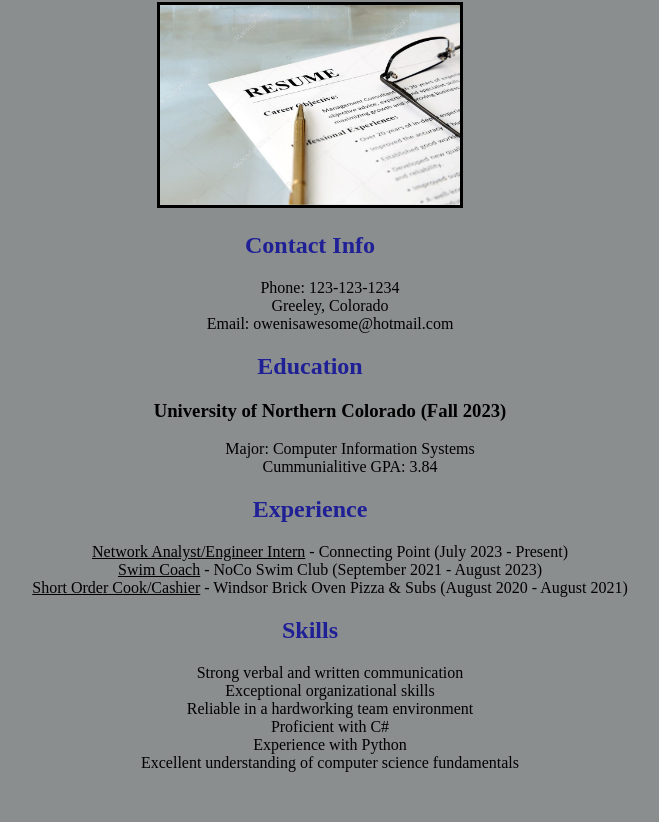
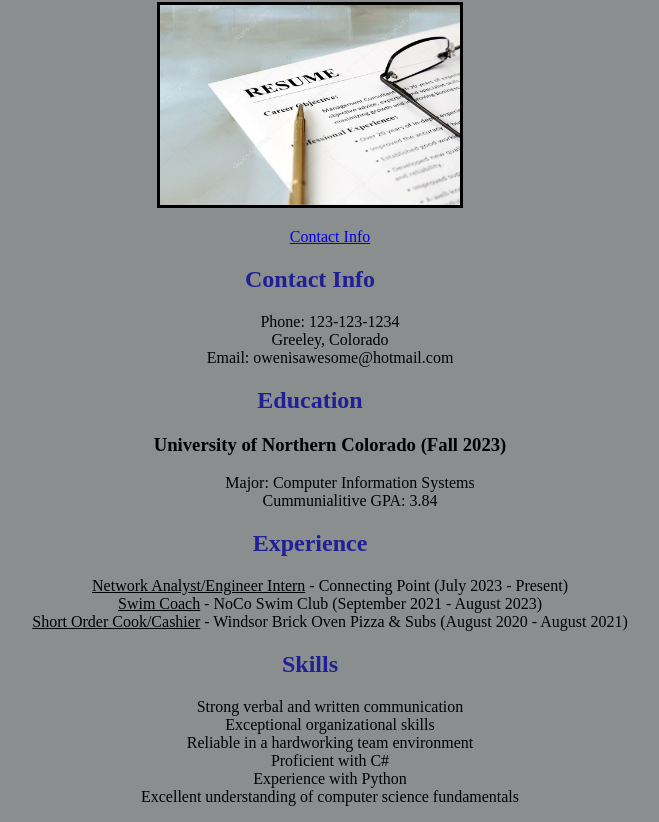
Before and after one commit to Owen-Spooner/Owen-Spooner.github.io, a plain HTML site: page resume/index.html in a window 1280 px wide. Shown: the part 78-900 px from the top of the page, without its empty margins (330-989 px from the left). Before the commit the page ends 866 px from the top, so only its background shows below. Drawn offline with Linux system fonts and the light colour scheme.

Commit message:
Update index.html

```diff
--- a/resume/index.html
+++ b/resume/index.html
@@ -8,7 +8,13 @@
     <body>
         <h1>Resume - Owen Spooner</h1>
         <img src="resumestock.jpg" alt="Resume Stock Image" width="300">
-        <section>
+        <ul>
+            <li><a href=index.html#contactinfo>Contact Info</a></li>
+            <li><a href="index.html#education"></a></li>
+            <li><a href="index.html#experience"></a></li>
+            <li><a href="index.html#skills"></a></li>
+        </ul>
+        <section id="contactinfo">
             <h2>Contact Info</h2>
             <ul>
                 <li>Phone: 123-123-1234</li>
@@ -16,7 +22,7 @@
                 <li>Email: owenisawesome@hotmail.com</li>
             </ul>
         </section>
-        <section>
+        <section id="education">
             <h2>Education</h2>
             <ul>
                 <h3>University of Northern Colorado (Fall 2023)</h3>
@@ -26,7 +32,7 @@
                 </ul>
             </ul>
         </section>
-        <section>
+        <section id="experience">
             <h2>Experience</h2>
             <ul>
                 <li><span class="pos">Network Analyst/Engineer Intern</span> - Connecting Point (July 2023 - Present)</li>
@@ -34,7 +40,7 @@
                 <li><span class="pos">Short Order Cook/Cashier</span> - Windsor Brick Oven Pizza & Subs (August 2020 - August 2021)</li>
             </ul>
         </section>
-        <selection>
+        <selection id="skills">
             <h2>Skills</h2>
             <ul>
                 <li>Strong verbal and written communication</li>
```
